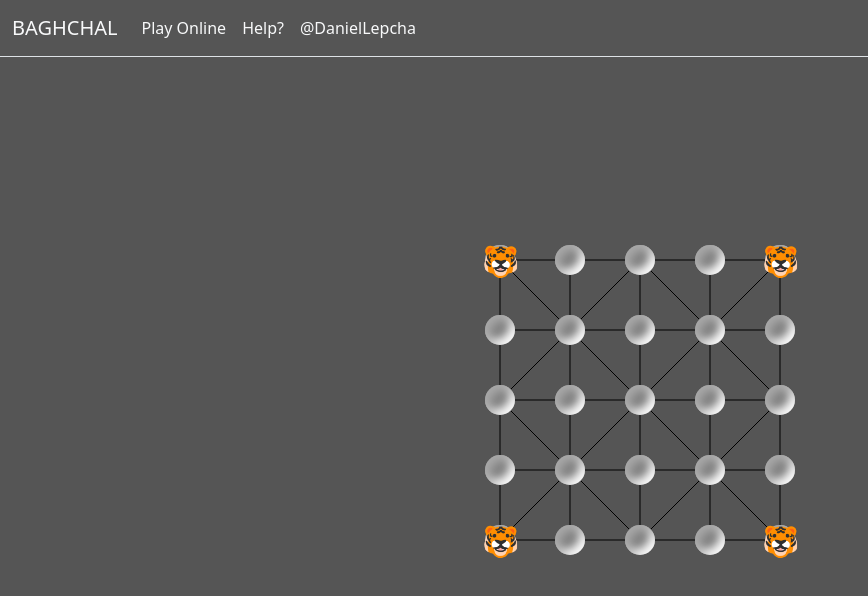
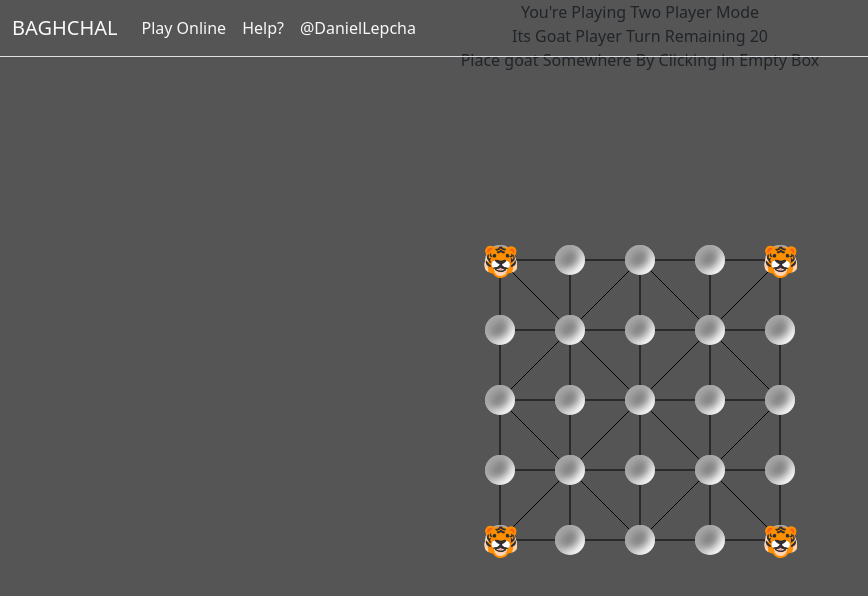
Before and after one commit to netisdark/baghchal1, a plain HTML site: page index.html in a window 1280 px wide. Shown: the whole page, without its empty margins (0-868 px from the left). Drawn offline with nearby package versions, Linux system fonts and the light colour scheme.

Commit message:
Update index.html

```diff
--- a/index.html
+++ b/index.html
@@ -32,7 +32,7 @@
     </nav>
 
     <canvas id="canvas" width="300" height="300"></canvas>
-
+    <p id="p">You're Playing Two Player Mode </br> Its Goat Player Turn Remaining 20 </br> Place goat Somewhere By Clicking in Empty Box</p>
     <div class="container" id="content">
     </div>
 
```
